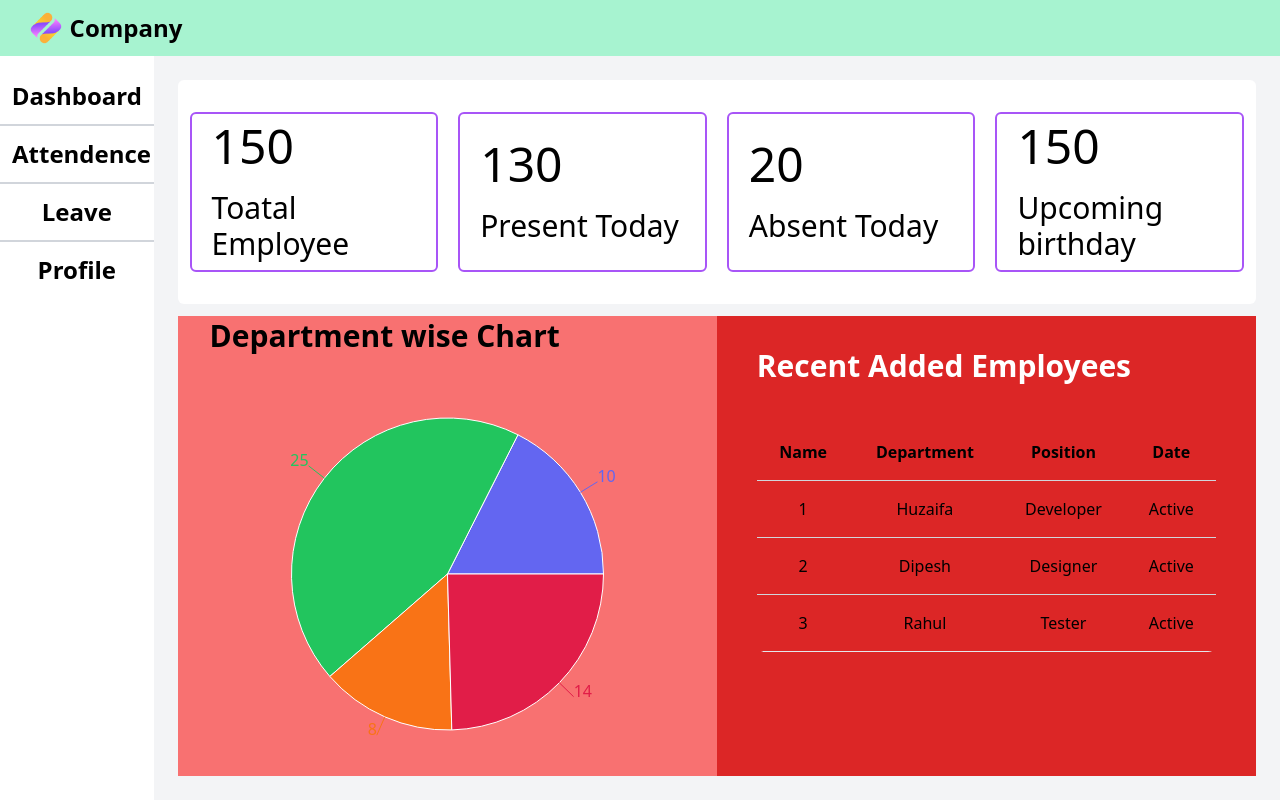
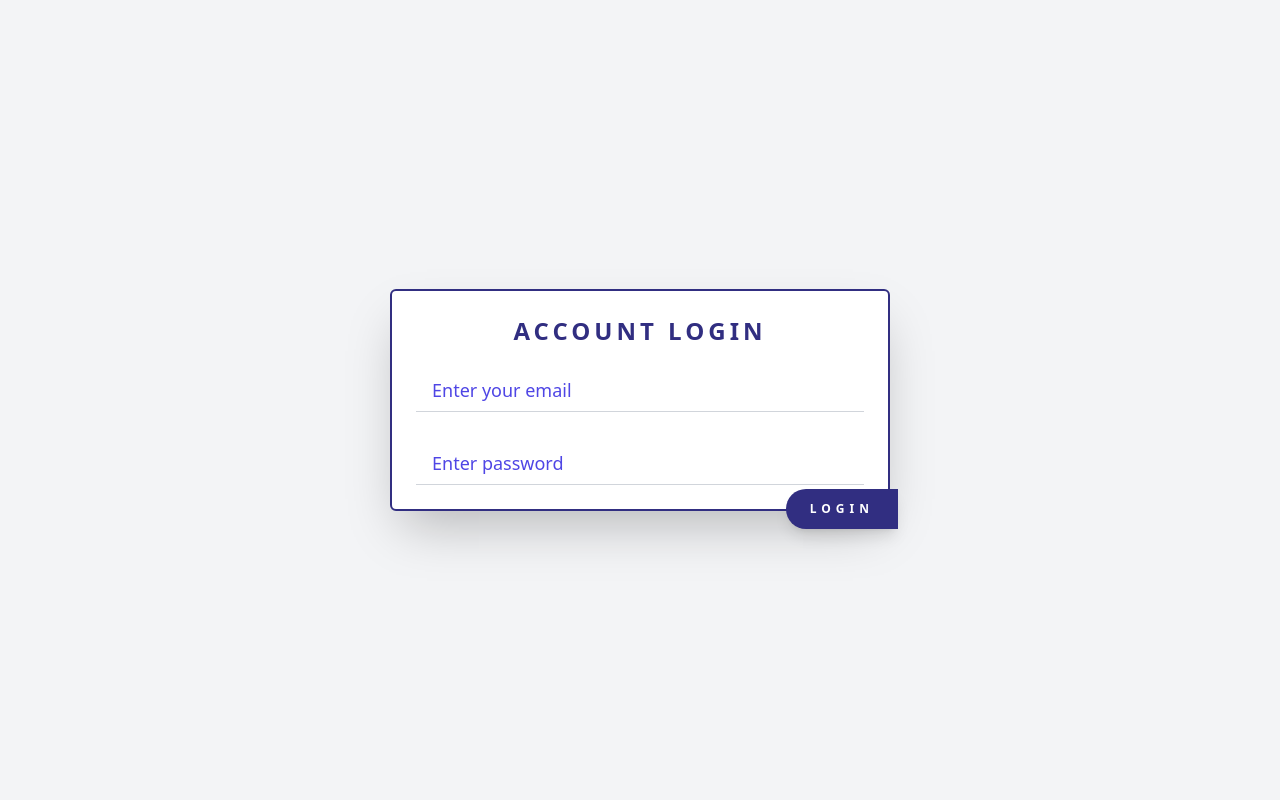
Before and after one commit to Huzaifa461/EMS-in-React, a React (Vite) app: page / in a window 1280 px wide. Built offline with nearby package versions, Linux system fonts and the light colour scheme.

Commit message:
change form UI

```diff
--- a/package.json
+++ b/package.json
@@ -31,6 +31,6 @@
     "globals": "^16.5.0",
     "postcss": "^8.5.6",
     "tailwindcss": "^3.4.18",
-    "vite": "^7.2.2"
+    "vite": "^7.2.4"
   }
 }
--- a/src/App.jsx
+++ b/src/App.jsx
@@ -1,11 +1,11 @@
 import React from 'react'
-// import { Login } from './pages/Login'
+import { Login } from './Components/Auth/Login'
 import { createBrowserRouter } from "react-router";
 import { RouterProvider } from "react-router/dom";
 import { BrowserRouter, Routes, Route } from 'react-router-dom'
 import { Toaster } from 'react-hot-toast';
-import { Admin } from './pages/Admin';
-import { Employee } from './pages/Employee';
+// import { Admin } from './pages/Admin';
+// import { Employee } from './pages/Employee';
 
 export const App = () => {
   return (
@@ -13,9 +13,9 @@ export const App = () => {
      <Toaster position="top-center" />
       <BrowserRouter>
         <Routes>
-          {/* <Route path='/' element={<Login />} /> */}
-          <Route path='/' element={<Admin />} />
-          <Route path='/emply' element={<Employee />} />
+          <Route path='/' element={<Login />} />
+          {/* <Route path='/' element={<Admin />} /> */}
+          {/* <Route path='/emply' element={<Employee />} /> */}
           {/* <Route path='/Login' element={<Login />} /> */}
           {/* <Route path="/Sign" element={<Signup />}/> */}
         </Routes>
--- a/src/Components/Auth/Login.jsx
+++ b/src/Components/Auth/Login.jsx
@@ -1,8 +1,8 @@
 import React, { useState } from 'react'
 import toast from 'react-hot-toast'
 import { useNavigate } from "react-router-dom";
-import log from "../assets/log.png"
-import lg from "../assets/lg.png"
+// import log from "../assets/log.png"
+// import lg from "../assets/lg.png"
 
 
 export const Login = () => {
@@ -33,27 +33,48 @@ else{
 
   return (
    <>
-     <div className="form flex items-center justify-center  h-screen bg-white">
+     <div className="min-h-screen flex items-center justify-center bg-gray-100 p-6">
+{/* Reference-style Card */}
+<div className="relative bg-white shadow-2xl rounded-md w-[340px] md:w-[500px] p-6 border-2 border-indigo-900">
+{/* Title */}
+<p className="text-center text-indigo-900 text-2xl font-bold tracking-[4px] mb-6">
+ACCOUNT LOGIN
+</p>
 
-        <form onSubmit={handleSubmit} className='flex flex-col items-center justify-center gap-8  b  px-2 py-12 w-full h-full rounded-md  md:px-11 md:w-[500px]   bg-gradient-to-br from-indigo-100 via-indigo-500 to-black '>
-         <h1 className='text-3xl mb-10 font-bold text-white'>Account Login</h1>
-         <input type="text" placeholder='Enter your email' className='mt-6 outline-none w-full px-4 py-2   md:w-96 placeholder:text-xl placeholder:text-indigo-700 text-black focus:border-b-2 border-indigo-700'
+
+{/* Form */}
+<form
+onSubmit={handleSubmit}
+className="flex flex-col items-center gap-8 w-full"
+>
+<input
+type="text"
+placeholder="Enter your email"
+className="outline-none w-full px-4 py-2 border-b border-gray-300 focus:border-indigo-700 placeholder:text-lg placeholder:text-indigo-600 text-black"
 name="email"
+value={form.email}
+onChange={handleChange}
+/>
 
-         value={form.email}
-         onChange={handleChange}/>
-         <input type="password" placeholder='Enter password'className='outline-none w-full px-4 py-2 focus:border-b-2 border-indigo-700 md:w-96 placeholder:text-xl placeholder:text-indigo-700 text-black'
+
+<input
+type="password"
+placeholder="Enter password"
+className="outline-none w-full px-4 py-2 border-b border-gray-300 focus:border-indigo-700 placeholder:text-lg placeholder:text-indigo-600 text-black"
 name="pass"
 value={form.pass}
 onChange={handleChange}
 />
-         <button className='text-xl font-bold rounded-md  text-white border-2 border-whitw hover:bg-indigo-700 px-20 py-4
-          ' >Login</button>
+
+
+<button
+type="submit"
+className="absolute right-[-10px] bottom-[-20px] bg-indigo-900 text-white font-bold tracking-[5px] text-xs px-6 py-3 rounded-full rounded-tr-none rounded-br-none shadow-lg hover:bg-indigo-950 transition"
+>
+LOGIN
+</button>
 </form>
-
-        <img src={lg}
-         alt=""
-         className='hidden md:inline-block md:w-[600px] md:h-[700px] -translate-y-10'/>
+</div>
 </div>
    </>
   )
```
Also changed, not shown: 1 other file (tests, documents, lock files or other folders). Lines whose indentation alone changed are shown as unchanged.
